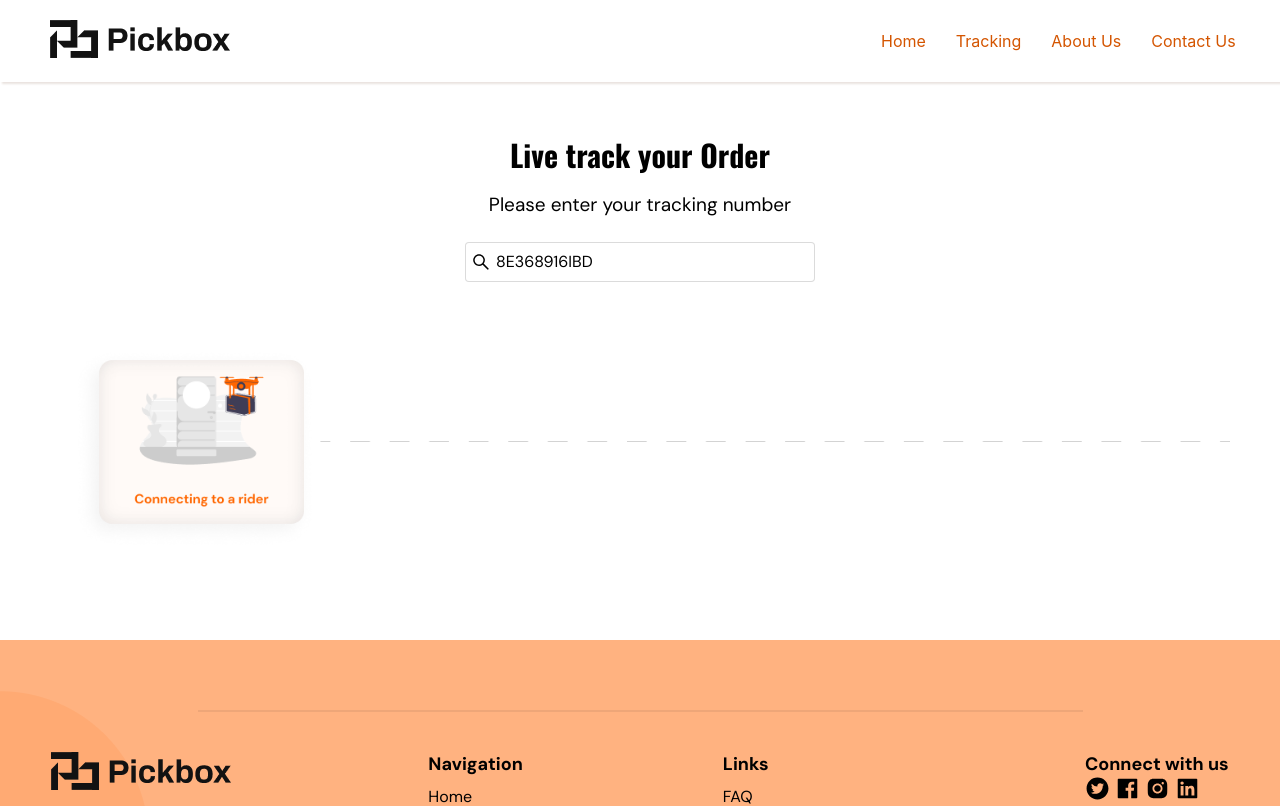
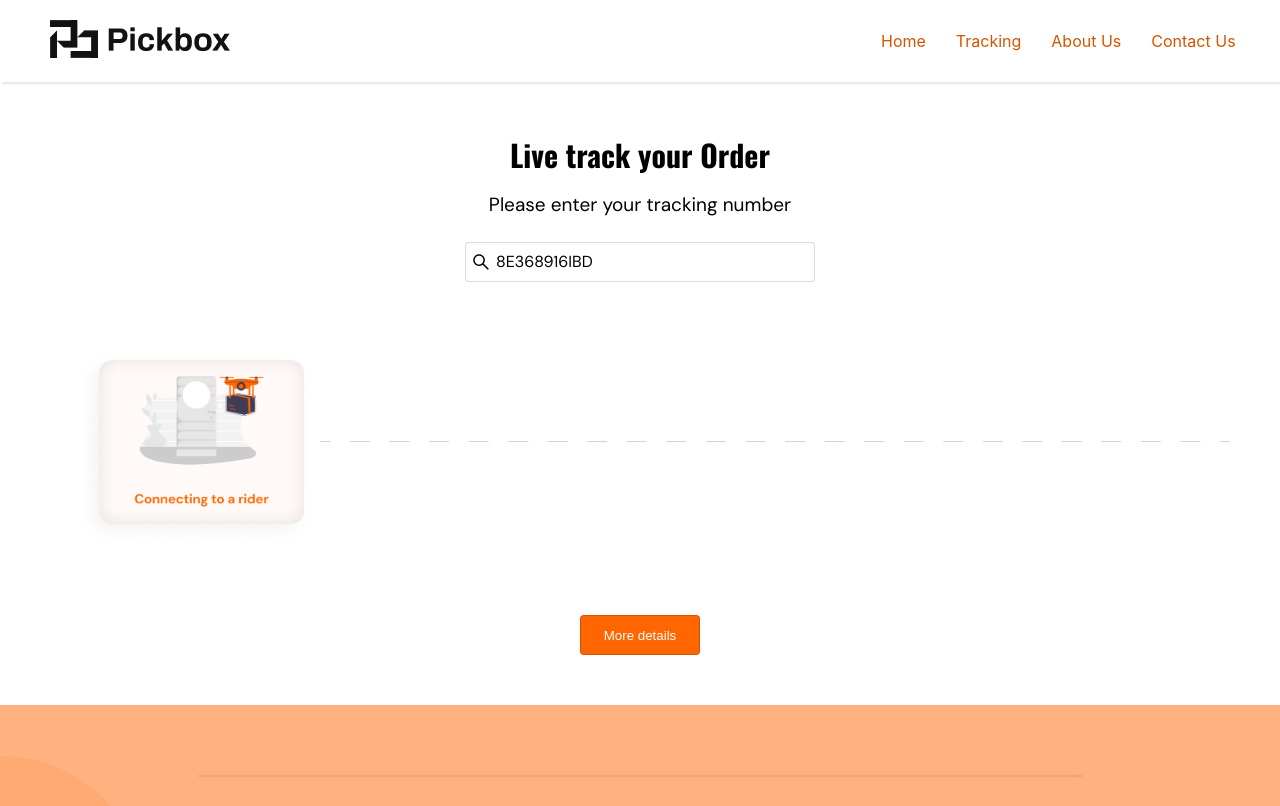
Before and after one commit to Pickbox-Project/Pickbox-frontend, a React (Create React App) app: page /tracking-waiting in a window 1280 px wide. Shown: the top 806 px of the page. Built offline with nearby package versions, Linux system fonts and the light colour scheme.

Commit message:
Added the More Details button

```diff
--- a/src/Components/TrackingWaiting/TrackingWaiting.css
+++ b/src/Components/TrackingWaiting/TrackingWaiting.css
@@ -0,0 +1,9 @@
+.tracking-button {
+    width: 120px;
+    height: 40px;
+    border: none;
+    background: #ff6600;
+    color: #fff;
+    border: 1px solid rgba(170, 68, 0, 0.5);
+    border-radius: 4px;
+}
--- a/src/Components/TrackingWaiting/TrackingWaiting.jsx
+++ b/src/Components/TrackingWaiting/TrackingWaiting.jsx
@@ -17,6 +17,7 @@ const TrackingWaiting = () => {
       <div className="tracking-result">
         <img src={trackingWaiting} alt="Waiting Tracking Icon" />
       </div>
+      <button className="tracking-button">More details</button>
     </div>
   );
 };
```
